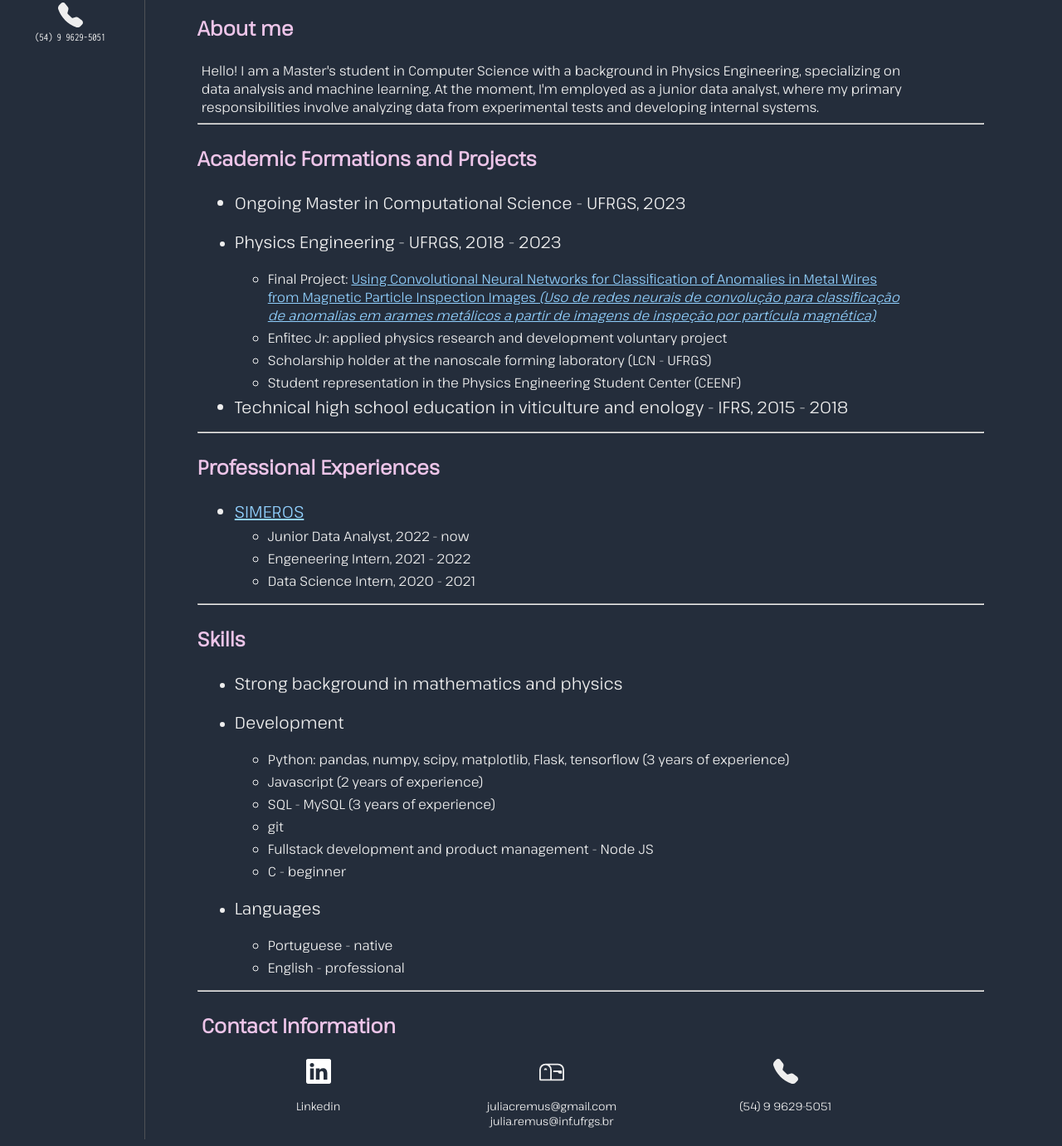
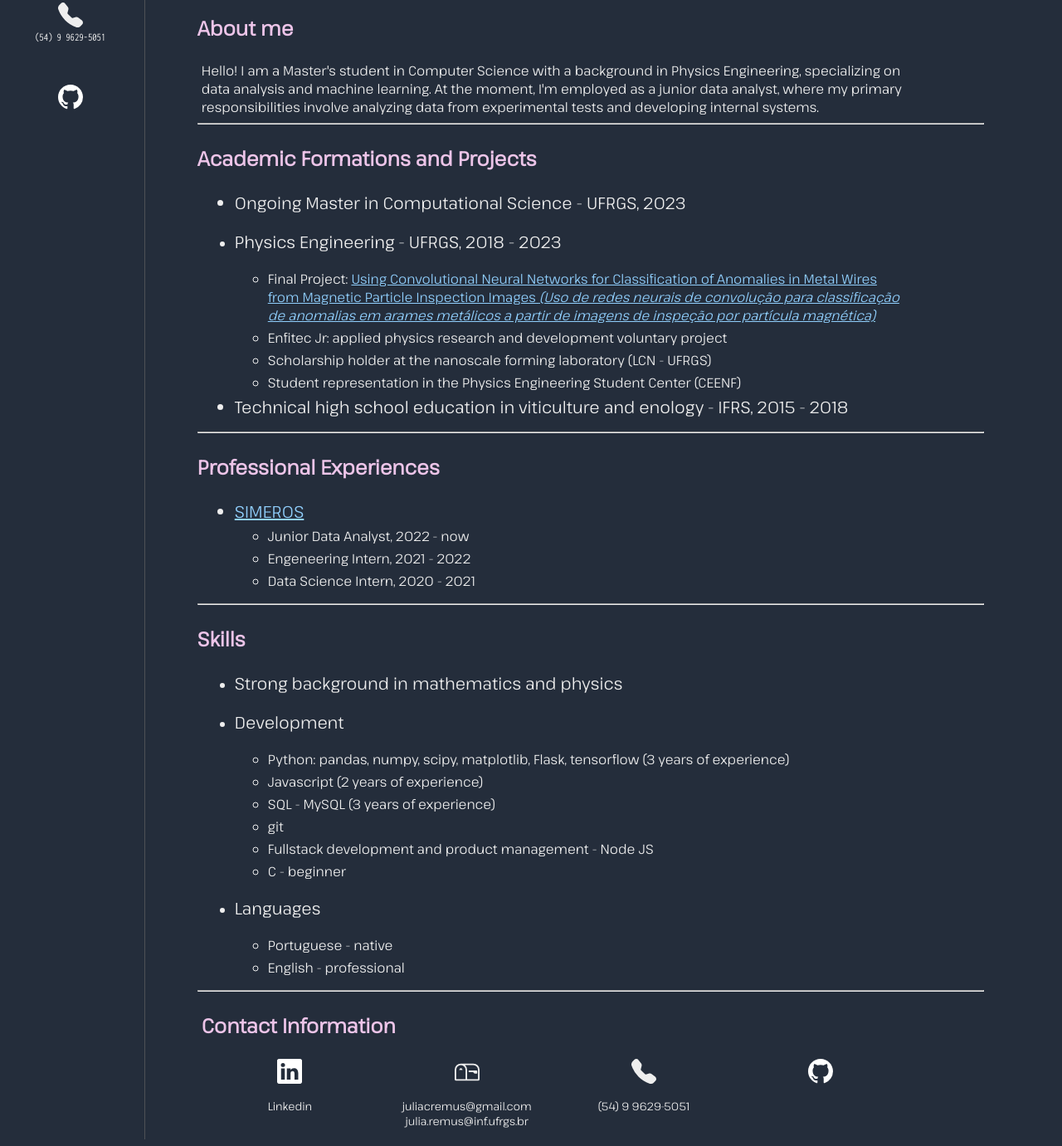
Before and after one commit to juliacremus/juliacremus.github.io, a plain HTML site: page index.html in a window 1280 px wide. Shown: the part 278-1659 px from the top of the page at 83% size. Drawn offline with Linux system fonts and the light colour scheme.

Commit message:
Update index.html

```diff
--- a/index.html
+++ b/index.html
@@ -150,6 +150,13 @@
                 <span>
                     (54) 9 9629-5051
                 </span>
+            </div>
+            <div>
+                <a href="https://github.com/juliacremus" target="_blank" style="color: white">
+                <svg xmlns="http://www.w3.org/2000/svg" width="30" height="30" fill="currentColor" class="bi bi-github" viewBox="0 0 16 16">
+                  <path d="M8 0C3.58 0 0 3.58 0 8c0 3.54 2.29 6.53 5.47 7.59.4.07.55-.17.55-.38 0-.19-.01-.82-.01-1.49-2.01.37-2.53-.49-2.69-.94-.09-.23-.48-.94-.82-1.13-.28-.15-.68-.52-.01-.53.63-.01 1.08.58 1.23.82.72 1.21 1.87.87 2.33.66.07-.52.28-.87.51-1.07-1.78-.2-3.64-.89-3.64-3.95 0-.87.31-1.59.82-2.15-.08-.2-.36-1.02.08-2.12 0 0 .67-.21 2.2.82.64-.18 1.32-.27 2-.27.68 0 1.36.09 2 .27 1.53-1.04 2.2-.82 2.2-.82.44 1.1.16 1.92.08 2.12.51.56.82 1.27.82 2.15 0 3.07-1.87 3.75-3.65 3.95.29.25.54.73.54 1.48 0 1.07-.01 1.93-.01 2.2 0 .21.15.46.55.38A8.012 8.012 0 0 0 16 8c0-4.42-3.58-8-8-8z"/>
+                </svg>
+                </a>
             </div>
         </div>
 
@@ -356,6 +363,13 @@
                             <br>
                             <p>(54) 9 9629-5051</p>
                         </div>
+                        <div>
+                            <a href="https://github.com/juliacremus" target="_blank" style="color: white">
+                                <svg xmlns="http://www.w3.org/2000/svg" width="30" height="30" fill="currentColor" class="bi bi-github" viewBox="0 0 16 16">
+                                  <path d="M8 0C3.58 0 0 3.58 0 8c0 3.54 2.29 6.53 5.47 7.59.4.07.55-.17.55-.38 0-.19-.01-.82-.01-1.49-2.01.37-2.53-.49-2.69-.94-.09-.23-.48-.94-.82-1.13-.28-.15-.68-.52-.01-.53.63-.01 1.08.58 1.23.82.72 1.21 1.87.87 2.33.66.07-.52.28-.87.51-1.07-1.78-.2-3.64-.89-3.64-3.95 0-.87.31-1.59.82-2.15-.08-.2-.36-1.02.08-2.12 0 0 .67-.21 2.2.82.64-.18 1.32-.27 2-.27.68 0 1.36.09 2 .27 1.53-1.04 2.2-.82 2.2-.82.44 1.1.16 1.92.08 2.12.51.56.82 1.27.82 2.15 0 3.07-1.87 3.75-3.65 3.95.29.25.54.73.54 1.48 0 1.07-.01 1.93-.01 2.2 0 .21.15.46.55.38A8.012 8.012 0 0 0 16 8c0-4.42-3.58-8-8-8z"/>
+                                </svg>
+                                </a>
+                        </div
                     </div>
 
                 </div>
```
